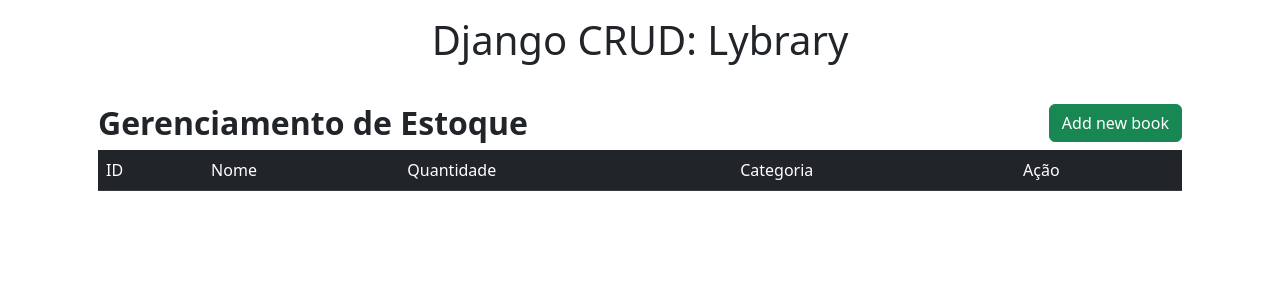
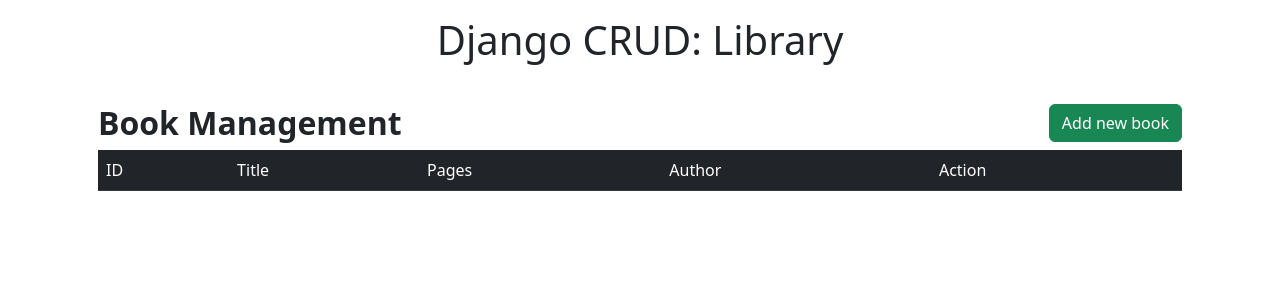
Before and after one commit to IuriBritoDev/Django-CRUD, a Django app: page / in a window 1280 px wide. Shown: the top 300 px of the page. Run offline with Django 4.2, Linux system fonts and the light colour scheme; data that the repository does not hold is empty; some libraries are stand-ins or nearby versions.

Commit message:
update cdn and form

```diff
--- a/library/templates/library/base.html
+++ b/library/templates/library/base.html
@@ -3,7 +3,7 @@
 <head>
     <meta charset="UTF-8">
     <meta name="viewport" content="width=device-width, initial-scale=1.0">
-    <link href="https://cdn.jsdelivr.net/npm/bootstrap@5.2.0/dist/css/bootstrap.min.css" rel="stylesheet" integrity="sha384-gH2yIJqKdNHPEq0n4Mqa/HGKIhSkIHeL5AyhkYV8i59U5AR6csBvApHHNl/vI1Bx" crossorigin="anonymous">
+    <link rel="stylesheet" href="https://cdnjs.cloudflare.com/ajax/libs/bootstrap/5.2.1/css/bootstrap.min.css" integrity="sha512-siwe/oXMhSjGCwLn+scraPOWrJxHlUgMBMZXdPe2Tnk3I0x3ESCoLz7WZ5NTH6SZrywMY+PB1cjyqJ5jAluCOg==" crossorigin="anonymous" referrerpolicy="no-referrer" />
     <title>{% block title %}{% endblock %}</title>
 </head>
 <body>
--- a/library/templates/library/home.html
+++ b/library/templates/library/home.html
@@ -6,7 +6,7 @@
 {% block body %}
 <div class="jumbotron p-3">
     <div class="well text-center">
-        <h1>Django CRUD: Lybrary</h1>
+        <h1>Django CRUD: Library</h1>
     </div>
 </div>
 <div class="container">
@@ -14,16 +14,16 @@
         <div class="col md-12">
             <div class="jumbotron p-3">
 
-                <h2> <b>Gerenciamento de Estoque</b> <button type="button" class="btn btn-success float-end"
+                <h2> <b>Book Management</b> <button type="button" class="btn btn-success float-end"
                         data-bs-toggle="modal" data-bs-target="#mymodal">Add new book</button> </h2>
 
                 <table class="table table-hover table-dark">
                     <tr>
                         <td>ID</td>
-                        <td>Nome</td>
-                        <td>Quantidade</td>
-                        <td>Categoria</td>
-                        <td>Ação</td>
+                        <td>Title</td>
+                        <td>Pages</td>
+                        <td>Author</td>
+                        <td>Action</td>
                     </tr>
                     {% for book in books %}
                     <tr>
@@ -33,9 +33,9 @@
                         <td>{{book.author}}</td>
                         <td>
                             <a href="/update/{{book.id}}" class="btn btn-warning btn-xs" data-bs-toggle="modal"
-                                data-bs-target="#modaledit{{book.id}}">Editar</a>
+                                data-bs-target="#modaledit{{book.id}}">Edit</a>
                             <a href="/delete/{{book.id}}" class="btn btn-danger btn-xs"data-bs-toggle="modal"
-                                data-bs-target="#deletemodal">Deletar</a>
+                                data-bs-target="#deletemodal">Delete</a>
                         </td>
                     </tr>
                     <div class="modal fade" id="modaledit{{book.id}}" tabindex="-1" aria-labelledby="exampleModalLabel"
@@ -43,31 +43,31 @@
                         <div class="modal-dialog">
                             <div class="modal-content">
                                 <div class="modal-header">
-                                    <h5 class="modal-title" id="exampleModalLabel">Edição de jogo</h5>
+                                    <h5 class="modal-title" id="exampleModalLabel">Book Editing</h5>
                                     <button type="button" class="btn-close" data-bs-dismiss="modal"
                                         aria-label="Close"></button>
                                 </div>
                                 <div class="modal-body">
-                                    <form action="/atualizar/{{book.id}}" method="POST">
+                                    <form action="/update/{{book.id}}" method="POST">
                                         {% csrf_token %}
                                         <div class="form-group">
-                                            <label>Nome</label>
+                                            <label>Title</label>
                                             <input type="hidden" name="id" value="{{book.id}}">
-                                            <input type="text" class="form-control" name="nome" value="{{book.title}}">
+                                            <input type="text" class="form-control" name="title" value="{{book.title}}">
                                         </div>
                                         <div class="form-group">
-                                            <label>Quantidade</label>
-                                            <input type="number" class="form-control" name="quantidade"
+                                            <label>Pages</label>
+                                            <input type="number" class="form-control" name="pages"
                                                 value="{{book.pages}}">
                                         </div>
                                         <div class="form-group">
-                                            <label>Categoria</label>
-                                            <input type="text" class="form-control" name="categoria" value="{{book.author}}">
+                                            <label>Author</label>
+                                            <input type="text" class="form-control" name="author" value="{{book.author}}">
                                         </div>
                                         <div class="modal-footer">
-                                            <button type="submit" class="btn btn-primary">Salvar</button>
+                                            <button type="submit" class="btn btn-primary">Save</button>
                                             <button type="button" class="btn btn-secondary"
-                                                data-bs-dismiss="modal">Cancelar</button>
+                                                data-bs-dismiss="modal">Cancel</button>
                                         </div>
                                     </form>
                                 </div>
@@ -83,28 +83,28 @@
                 <div class="modal-dialog">
                     <div class="modal-content">
                         <div class="modal-header">
-                            <h5 class="modal-title" id="exampleModalLabel">Cadastro de jogos</h5>
+                            <h5 class="modal-title" id="exampleModalLabel">Register of Books</h5>
                             <button type="button" class="btn-close" data-bs-dismiss="modal" aria-label="Close"></button>
                         </div>
                         <div class="modal-body">
                             <form action="{% url 'create' %}" method="POST">
                                 {% csrf_token %}
                                 <div class="form-group">
-                                    <label>Nome</label>
+                                    <label>Title</label>
                                     <input type="text" class="form-control" name="title" required='1'>
                                 </div>
                                 <div class="form-group">
-                                    <label>Quantidade</label>
+                                    <label>Pages</label>
                                     <input type="number" class="form-control" name="pages" required='1'>
                                 </div>
                                 <div class="form-group">
-                                    <label>Categoria</label>
+                                    <label>Author</label>
                                     <input type="text" class="form-control" name="author" required='1'>
                                 </div>
                                 <div class="modal-footer">
-                                    <button type="submit" class="btn btn-primary">Cadastrar</button>
+                                    <button type="submit" class="btn btn-primary">Register</button>
                                     <button type="button" class="btn btn-secondary float-end"
-                                        data-bs-dismiss="modal">Cancelar</button>
+                                        data-bs-dismiss="modal">Cancel</button>
                                 </div>
                             </form>
                         </div>
@@ -116,20 +116,20 @@
                 <div class="modal-dialog">
                     <div class="modal-content">
                         <div class="modal-header">
-                            <h5 class="modal-title" id="exampleModalLabel">Deletar produto</h5>
+                            <h5 class="modal-title" id="exampleModalLabel">Delete Book</h5>
                             <button type="button" class="btn-close" data-bs-dismiss="modal" aria-label="Close"></button>
                         </div>
                         <div class="modal-body">
                             <form action="{% url 'create' %}" method="POST">
                                 {% csrf_token %}
                                 <div class="form-group">
-                                    <p>Tem certeza que deseja deletar esse produto</p>
+                                    <p>Are you sure you want to delete this book</p>
                                 </div>
                                 <div class="modal-footer">
                                     <input type="hidden" name="id" value="{{book.id}}">
-                                    <a href="/delete/{{book.id}}" type="submit" class="btn btn-primary btn-xs">Deletar</a>
+                                    <a href="/delete/{{book.id}}" type="submit" class="btn btn-primary btn-xs">Delete</a>
                                     <button type="button" class="btn btn-secondary float-end"
-                                        data-bs-dismiss="modal">Cancelar</button>
+                                        data-bs-dismiss="modal">Cancel</button>
                                 </div>
                             </form>
                         </div>
--- a/library/views.py
+++ b/library/views.py
@@ -27,11 +27,14 @@
 
 
 def update(request, id):
-    book = Book.objects.get(pk = id)
-    form = BookRegistration(request.POST, instance=book)
-
+    books = Book.objects.all()
+    boo = Book.objects.get(pk = id)
+    form = BookRegistration(request.POST, instance=boo)
+    print(form)
     if request.POST:
+        print('ttttttttttttttttttttttttt')
         if form.is_valid():
+            print('aaaaaaaaaaaaaaaaaaaaaaaaaaaaaaaaaa')
             form.save()
             return redirect('home')
 
@@ -39,7 +42,7 @@
 
 
 def delete(required, id):
-    delBock = Book.objects.get(pk = id)
+    delBook = Book.objects.get(pk = id)
     delBook.delete()
 
     return redirect('home')
```
